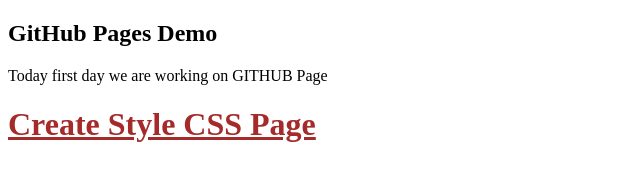
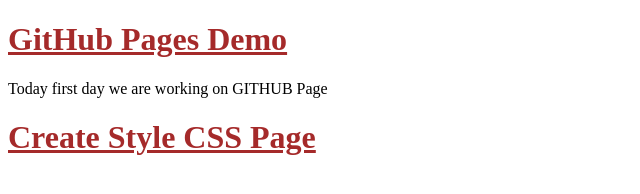
Before and after one commit to sumairaasad/Github_Pages_Demo, a plain HTML site: page index.html in a window 1280 px wide. Shown: the whole page, without its empty margins (0-640 px from the left). Drawn offline with Linux system fonts and the light colour scheme.

Commit message:
Update index.html

```diff
--- a/index.html
+++ b/index.html
@@ -7,7 +7,7 @@
     <title>Github Pages Demo</title>
 </head>
 <body>
-<h2> GitHub Pages Demo </h2>
+<h1> GitHub Pages Demo </h1>
 <p>Today first day we are working on GITHUB Page</p>
 <h1>Create Style CSS Page</h1>
 </body>
```
